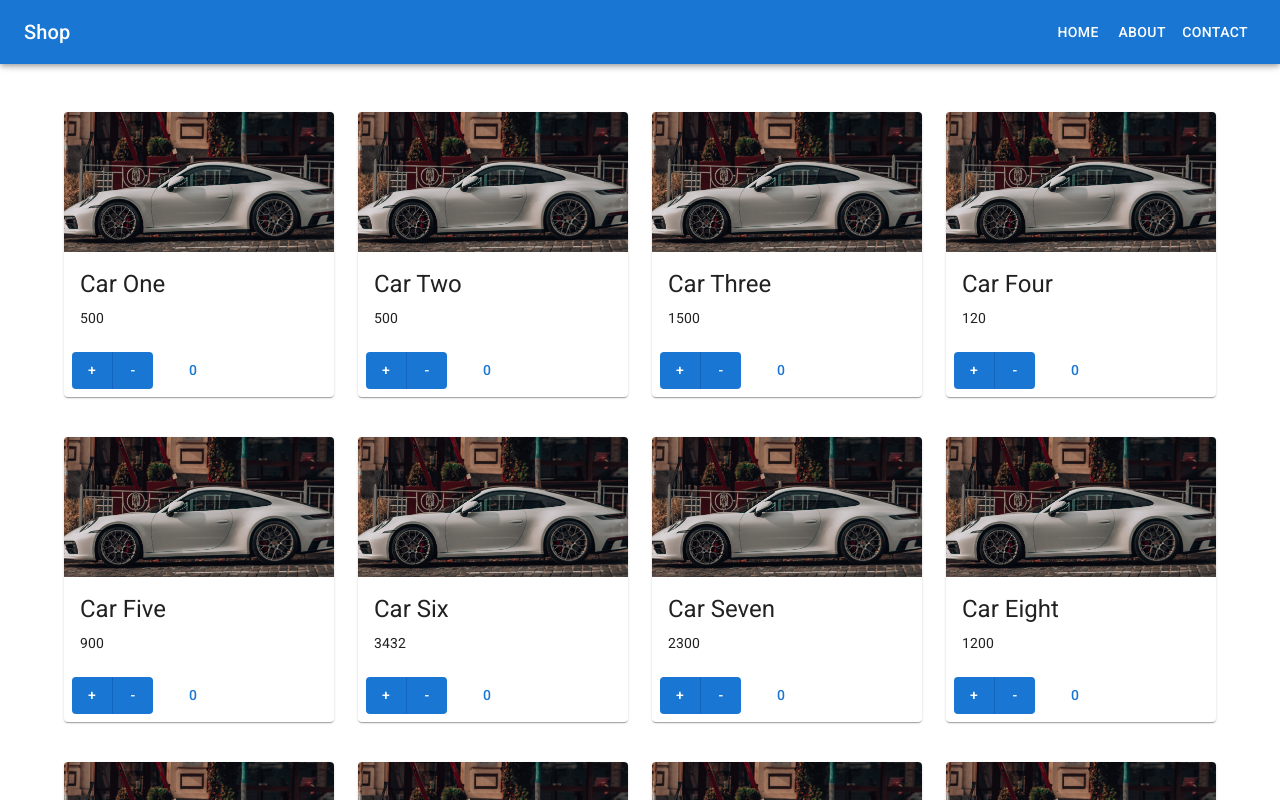
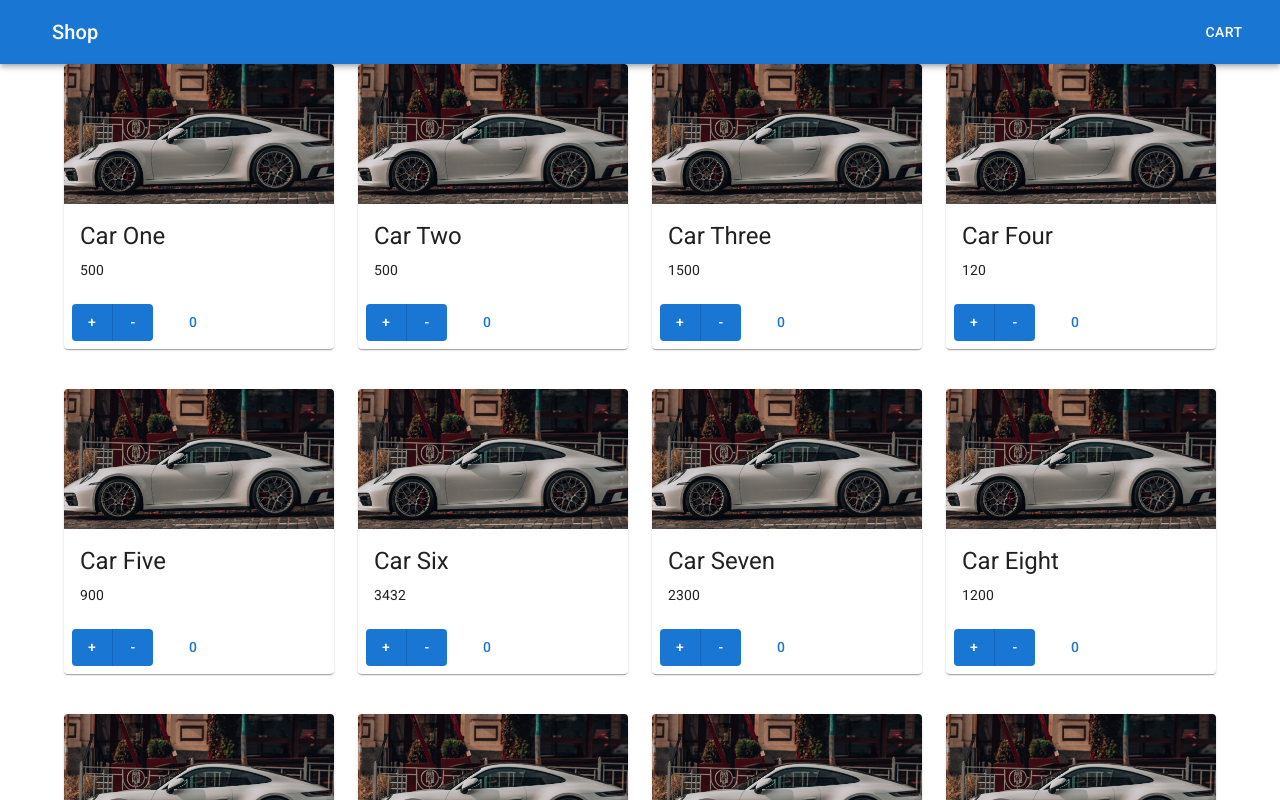
Before and after one commit to MaratSalakh/typeScriptPractice, a React (Vite) app: page / in a window 1280 px wide. Shown: the top 800 px of the page. Built offline with nearby package versions, Linux system fonts and the light colour scheme.

Commit message:
change NavBar.tsx

```diff
--- a/src/components/NavBar.tsx
+++ b/src/components/NavBar.tsx
@@ -1,108 +1,30 @@
-import * as React from 'react';
 import AppBar from '@mui/material/AppBar';
 import Box from '@mui/material/Box';
-import CssBaseline from '@mui/material/CssBaseline';
-import Divider from '@mui/material/Divider';
-import Drawer from '@mui/material/Drawer';
-import IconButton from '@mui/material/IconButton';
-import List from '@mui/material/List';
-import ListItem from '@mui/material/ListItem';
-import ListItemButton from '@mui/material/ListItemButton';
-import ListItemText from '@mui/material/ListItemText';
-import MenuIcon from '@mui/icons-material/Menu';
 import Toolbar from '@mui/material/Toolbar';
 import Typography from '@mui/material/Typography';
 import Button from '@mui/material/Button';
+import IconButton from '@mui/material/IconButton';
+import MenuIcon from '@mui/icons-material/Menu';
 
-interface Props {
-  /**
-   * Injected by the documentation to work in an iframe.
-   * You won't need it on your project.
-   */
-  window?: () => Window;
-}
-
-const drawerWidth = 240;
-const navItems = ['Home', 'About', 'Contact'];
-
-export default function DrawerAppBar(props: Props) {
-  const { window } = props;
-  const [mobileOpen, setMobileOpen] = React.useState(false);
-
-  const handleDrawerToggle = () => {
-    setMobileOpen((prevState) => !prevState);
-  };
-
-  const drawer = (
-    <Box onClick={handleDrawerToggle} sx={{ textAlign: 'center' }}>
-      <Typography variant="h6" sx={{ my: 2 }}>
-        MUI
-      </Typography>
-      <Divider />
-      <List>
-        {navItems.map((item) => (
-          <ListItem key={item} disablePadding>
-            <ListItemButton sx={{ textAlign: 'center' }}>
-              <ListItemText primary={item} />
-            </ListItemButton>
-          </ListItem>
-        ))}
-      </List>
-    </Box>
-  );
-
-  const container = window !== undefined ? () => window().document.body : undefined;
-
+export default function ButtonAppBar() {
   return (
-    <Box sx={{ display: 'flex' }}>
-      <CssBaseline />
-      <AppBar component="nav">
+    <Box sx={{ flexGrow: 1 }}>
+      <AppBar position="static">
         <Toolbar>
           <IconButton
+            size="large"
+            edge="start"
             color="inherit"
-            aria-label="open drawer"
-            edge="start"
-            onClick={handleDrawerToggle}
-            sx={{ mr: 2, display: { sm: 'none' } }}
+            aria-label="menu"
+            sx={{ mr: 2 }}
           >
-            <MenuIcon />
           </IconButton>
-          <Typography
-            variant="h6"
-            component="div"
-            sx={{ flexGrow: 1, display: { xs: 'none', sm: 'block' } }}
-          >
+          <Typography variant="h6" component="div" sx={{ flexGrow: 1 }}>
             Shop
           </Typography>
-          <Box sx={{ display: { xs: 'none', sm: 'block' } }}>
-            {navItems.map((item) => (
-              <Button key={item} sx={{ color: '#fff' }}>
-                {item}
-              </Button>
-            ))}
-          </Box>
+          <Button color="inherit">Cart</Button>
         </Toolbar>
       </AppBar>
-      <nav>
-        <Drawer
-          container={container}
-          variant="temporary"
-          open={mobileOpen}
-          onClose={handleDrawerToggle}
-          ModalProps={{
-            keepMounted: true, // Better open performance on mobile.
-          }}
-          sx={{
-            display: { xs: 'block', sm: 'none' },
-            '& .MuiDrawer-paper': { boxSizing: 'border-box', width: drawerWidth },
-          }}
-        >
-          {drawer}
-        </Drawer>
-      </nav>
-      <Box component="main" sx={{ p: 3 }}>
-        <Toolbar />
-      </Box>
     </Box>
   );
 }
```
